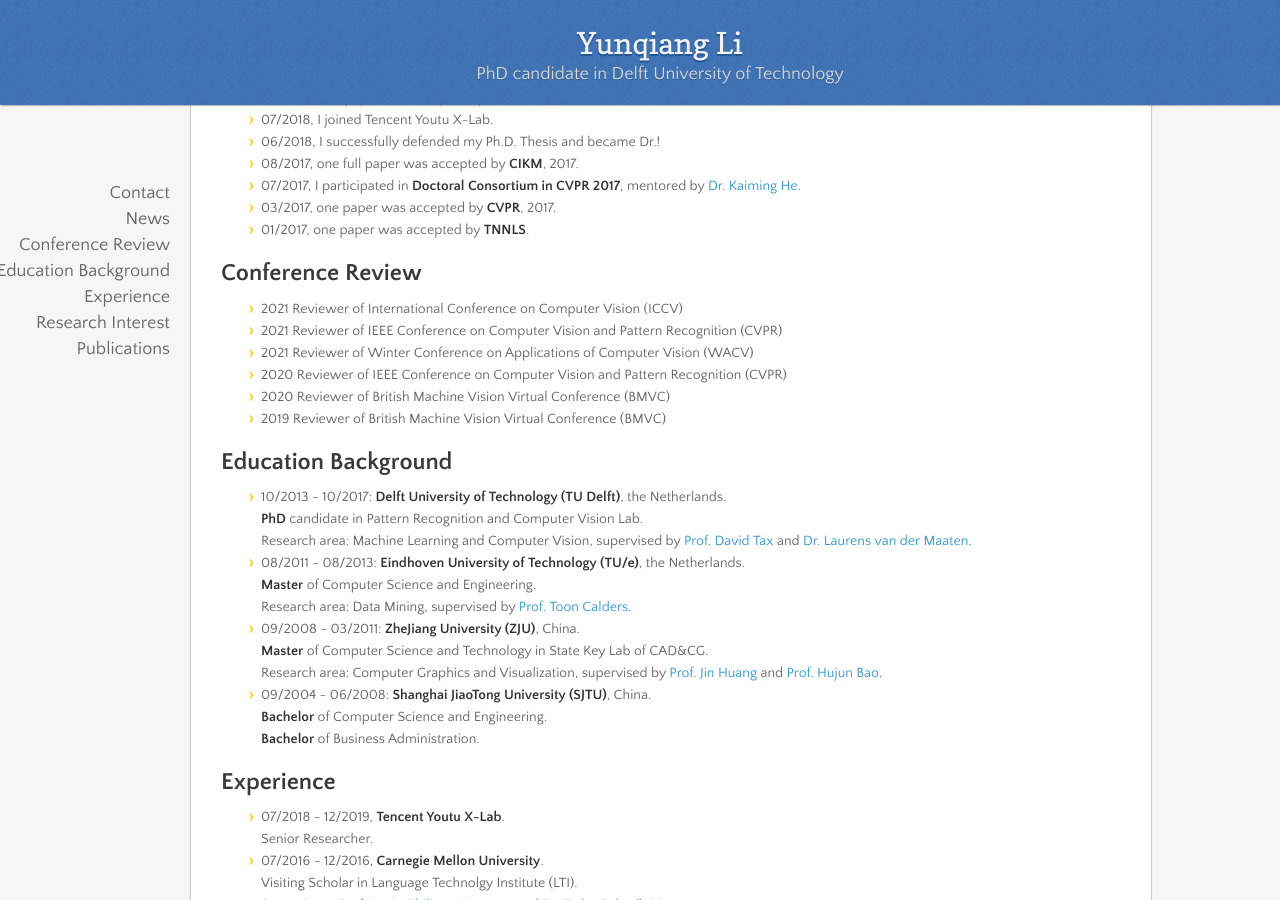
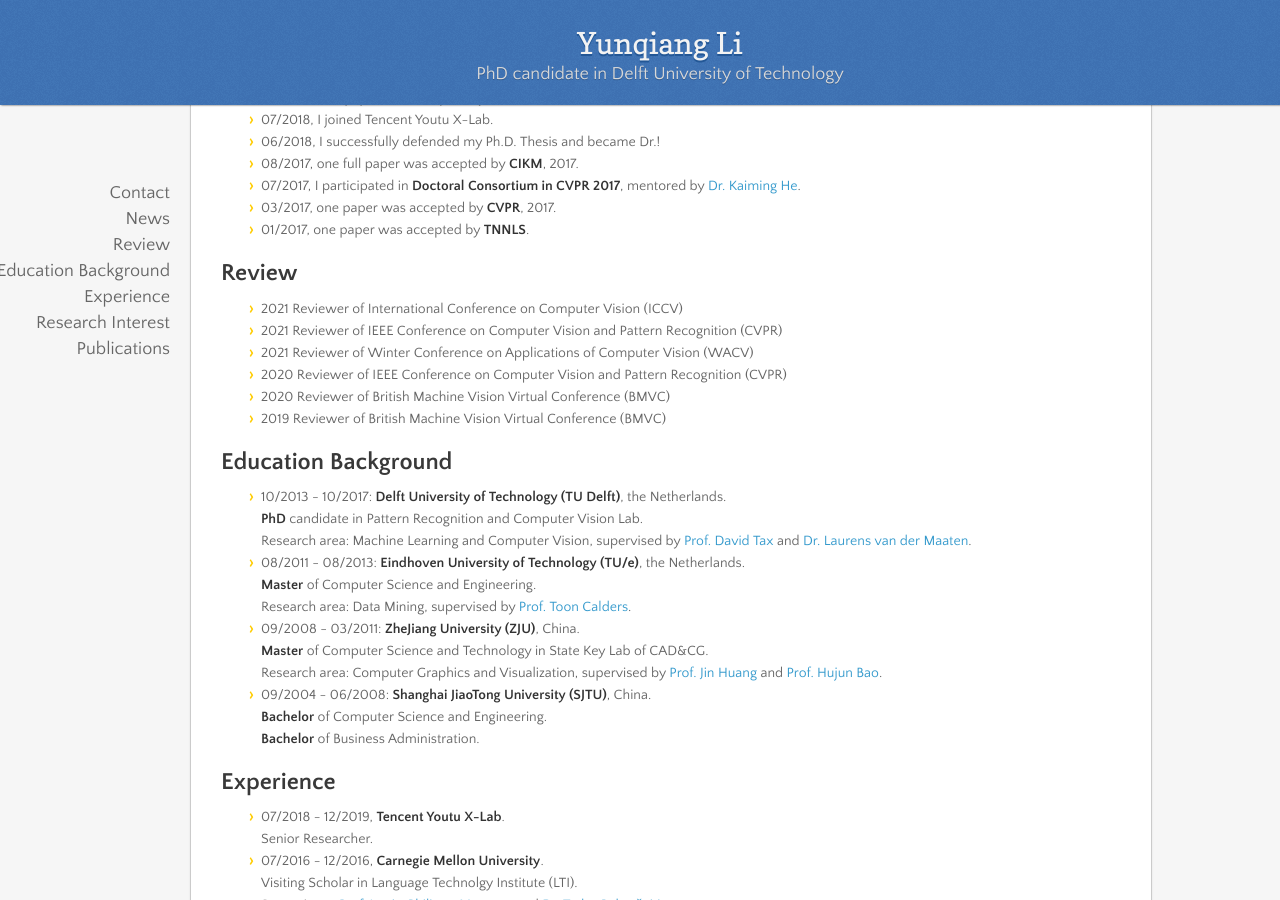
Before and after one commit to liyunqianggyn/liyunqianggyn.github.io, a Jekyll site: the page built from index.md, in a window 1280 px wide and 900 px high, scrolled down 709 px. Built offline with Jekyll 4.4.1, drawn with Linux system fonts in a browser that asks for light colours; nearby versions of some CDN libraries; our own code applies the rules of GitHub Pages for plain Markdown files.

Commit message:
Update index.md

```diff
--- a/index.md
+++ b/index.md
@@ -30,7 +30,7 @@ Delft University of Technology
 * 01/2017, one paper was accepted by __TNNLS__.
 
 
-## Conference Review
+## Review
 
 - 2021   Reviewer of International Conference on Computer Vision (ICCV)
 - 2021   Reviewer of IEEE Conference on Computer Vision and Pattern Recognition (CVPR)
```
